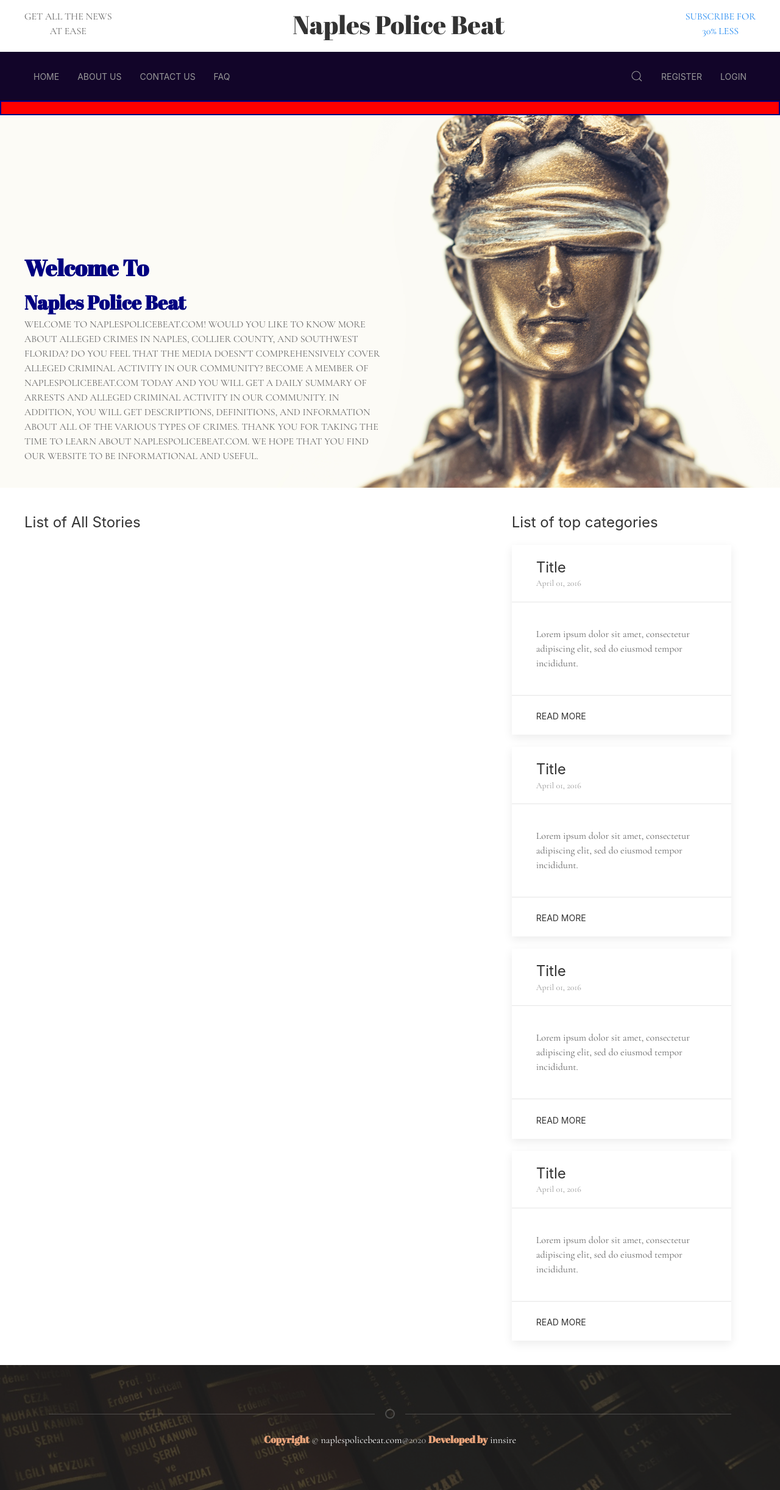
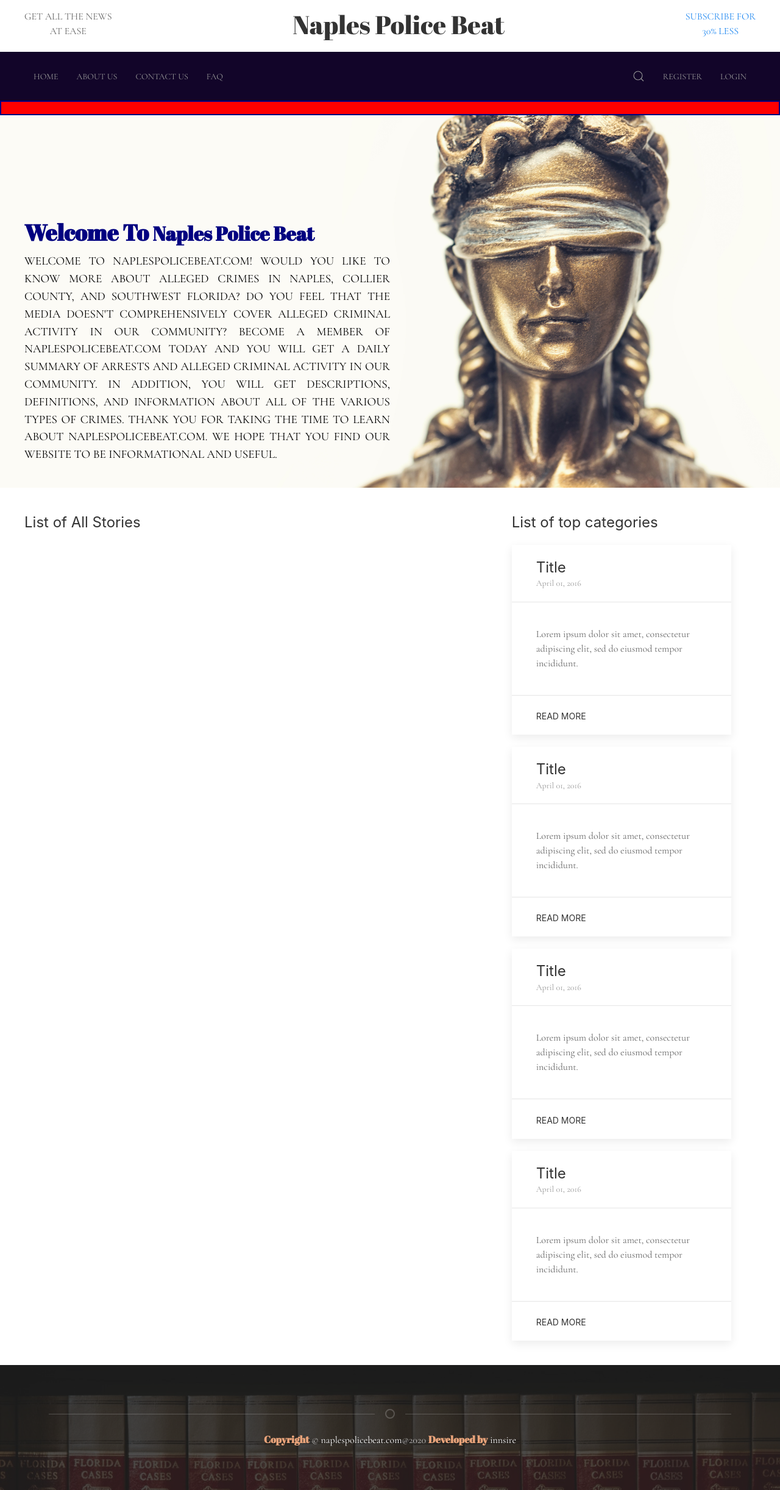
Before and after one commit to hmahmud01/naples-server, a Django app: page / in a window 1280 px wide. Shown: the whole page at 61% size. Run offline with Django 3.2, Linux system fonts and the light colour scheme; data that the repository does not hold is empty.

Commit message:
fonts and texts re worked

```diff
--- a/core/templates/contact.html
+++ b/core/templates/contact.html
@@ -15,9 +15,10 @@
                         <div class="uk-overlay-primary uk-position-cover"></div>
                         <div class="uk-flex uk-flex-column uk-animation-slide-top-small">
                             <div class="uk-align-center">
-                                <h1 class="text-line">Naples Police Beat</h1>
+                                <h1 class="f-abril">Naples Police Beat</h1>
                             </div>
-                            <p class="zeros-head queries">You Have any queries? Leave Your Questions Here</p>
+                            <div class="uk-padding">
+                                <p class="zeros-head queries">Do You Have Any Questions? Submit Them Here.</p>
                                 <form class="uk-form-stacked">
 
                                     <div class="uk-margin">
@@ -44,6 +45,7 @@
                                 </form>
                                 <div class="uk-flex uk-flex-center uk-flex-middle">
                                     <p><a class="uk-button uk-button-text" href="/">Go Back To Home</a></p>
+                                </div>
                             </div>
                             <!-- <p class="uk-text-center"> <span class="zeros-sub-head copy">Copyright</span>  © <a href="/">innsire</a>@2020</p> -->
                         </div>
--- a/core/templates/footer.html
+++ b/core/templates/footer.html
@@ -1,7 +1,7 @@
 <section id="zeros">
     <!-- 4th section: Footer Section -->
     <!-- <div class="uk-section uk-section-secondary"> -->
-        <div class="uk-section uk-background-cover uk-light uk-panel" uk-parallax="bgy: -200;"  style="background-image: url(/static/img/back-3.jpg);">
+        <div class="uk-section uk-background-cover uk-light uk-panel" uk-parallax="bgy: -200;"  style="background-image: url(/static/img/footer_image.jpg);">
             <div class="uk-overlay-primary uk-position-cover"></div>
             <div class="uk-container uk-panel uk-panel-box ">
                 <!-- <div class="" uk-grid>
--- a/core/templates/index.html
+++ b/core/templates/index.html
@@ -15,9 +15,9 @@
                                 <div class="uk-padding uk-flex uk-flex-column uk-animation-slide-top-small">
                                     <div>
                                         <div class="uk-text-left uk-animation-slide-left-medium hero-margin">
-                                            <p class="zeros-head">Welcome To</p>
-                                            <p class="zeros-sub-head">Naples Police Beat</p>
-                                            <p class="uk-width-1-2 f-cormorant">
+                                            <p class="zeros-head">Welcome To <span class="zeros-sub-head">Naples Police Beat</span></p>
+                                            <!-- <p class="zeros-sub-head">Naples Police Beat</p> -->
+                                            <p class="uk-width-1-2 f-cormorant home-text uk-text-justify">
                                                 WELCOME TO NAPLESPOLICEBEAT.COM!  WOULD YOU LIKE TO KNOW MORE ABOUT ALLEGED CRIMES IN NAPLES, COLLIER COUNTY, AND SOUTHWEST FLORIDA? DO YOU FEEL THAT THE MEDIA DOESN'T COMPREHENSIVELY COVER ALLEGED CRIMINAL ACTIVITY IN OUR COMMUNITY? BECOME A MEMBER OF NAPLESPOLICEBEAT.COM TODAY AND YOU WILL GET A DAILY SUMMARY OF ARRESTS AND ALLEGED CRIMINAL ACTIVITY IN OUR COMMUNITY. IN ADDITION, YOU WILL GET DESCRIPTIONS, DEFINITIONS, AND INFORMATION ABOUT ALL OF THE VARIOUS TYPES OF CRIMES.  THANK YOU FOR TAKING THE TIME TO LEARN ABOUT NAPLESPOLICEBEAT.COM. WE HOPE THAT YOU FIND OUR WEBSITE TO BE INFORMATIONAL AND USEFUL.
                                             </p>
                                         </div>
--- a/static/css/main.css
+++ b/static/css/main.css
@@ -144,7 +144,16 @@ h5{
     font-family: 'Cormorant Garamond', serif;
 }
 
+.home-text{
+    font-size: 1.2rem;
+    color: black;
+}
+
 p{
+    font-family: 'Cormorant Garamond', serif;
+}
+
+.uk-navbar-nav > li > a{
     font-family: 'Cormorant Garamond', serif;
 }
 
```
Also changed, not shown: static/img/footer_image.jpg (added). Lines whose indentation alone changed are shown as unchanged.
